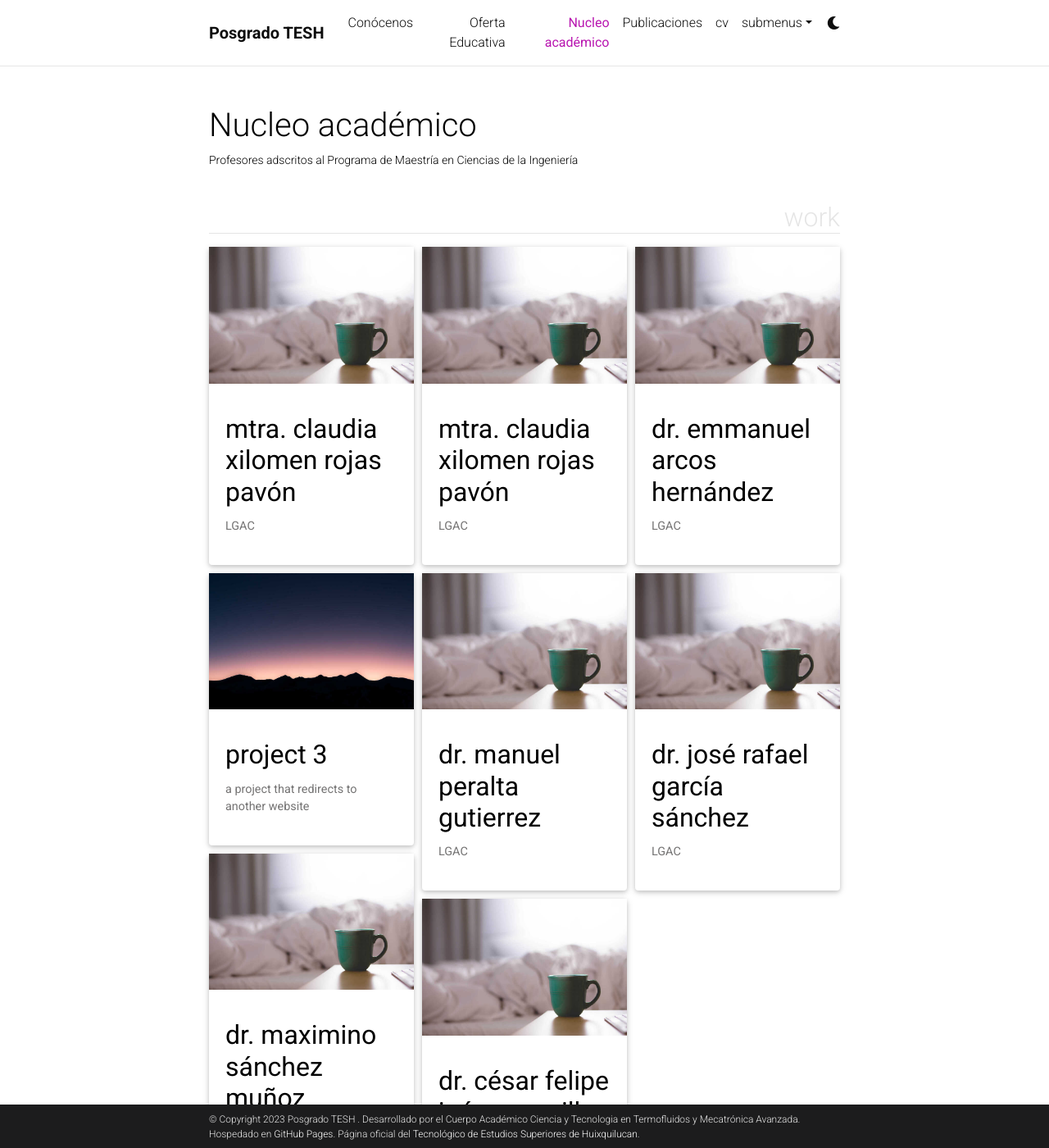
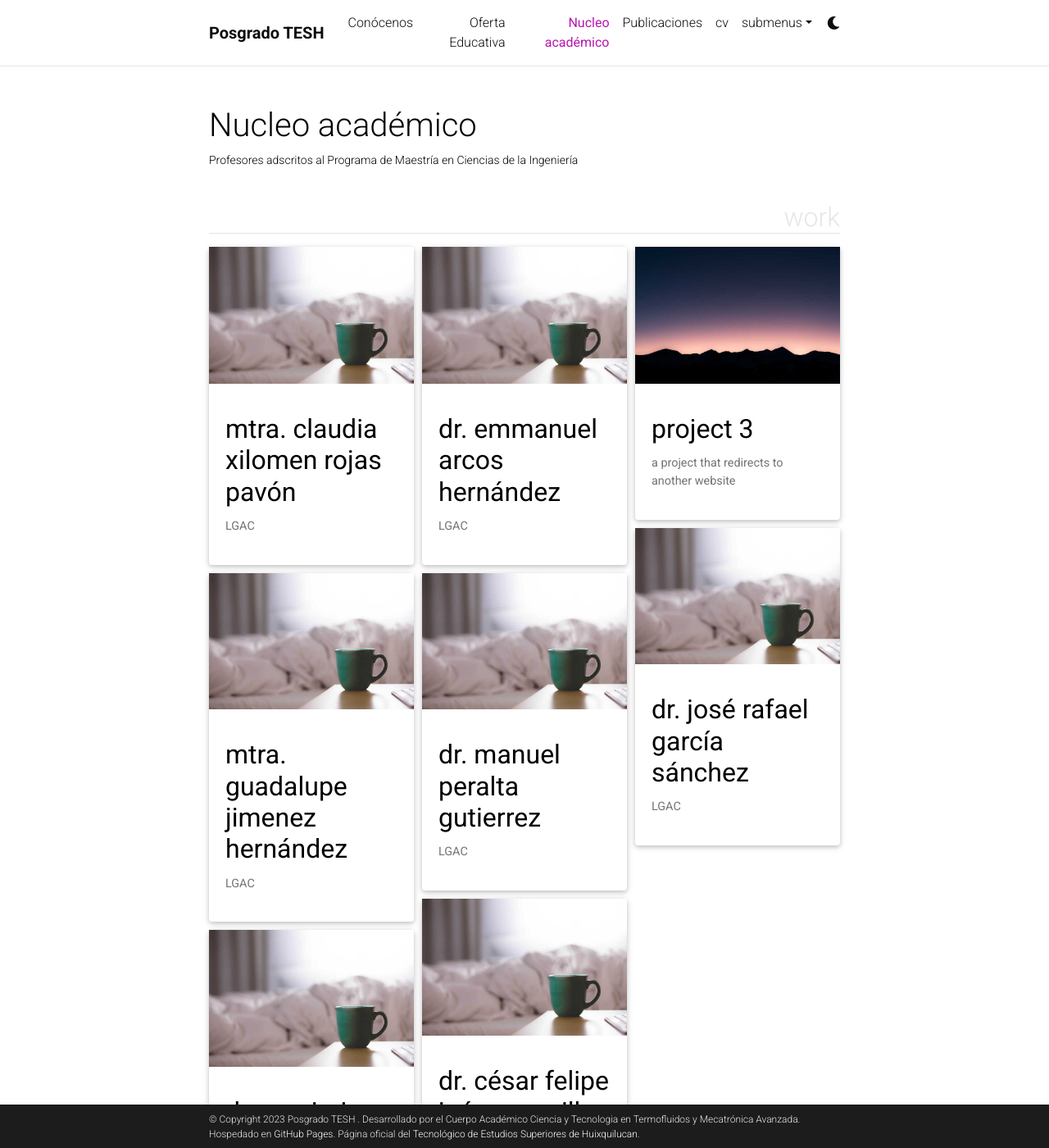
Before and after one commit to posgradoTESH/posgradotesh.github.io, a Jekyll site: the page built from _pages/projects.md, in a window 1280 px wide and 1400 px high. Shown: the whole window at 82% size. Built offline with Jekyll 4.4.1, drawn with Linux system fonts in a browser that asks for light colours; full-size pictures stand in for the smaller copies a plugin makes; comment, search, counter and statistics services are not loaded; a style sheet for code colours, icons or effects is not loaded.

Commit message:
webpage update

```diff
--- a/_projects/4_project.md
+++ b/_projects/4_project.md
@@ -1,9 +1,9 @@
 ---
 layout: page
-title: Mtra. Claudia Xilomen Rojas Pavón
+title: Mtra. Guadalupe Jimenez Hernández
 description: LGAC
 img: assets/img/12.jpg
-importance: 1
+importance: 4
 category: work
 ---
 
```
